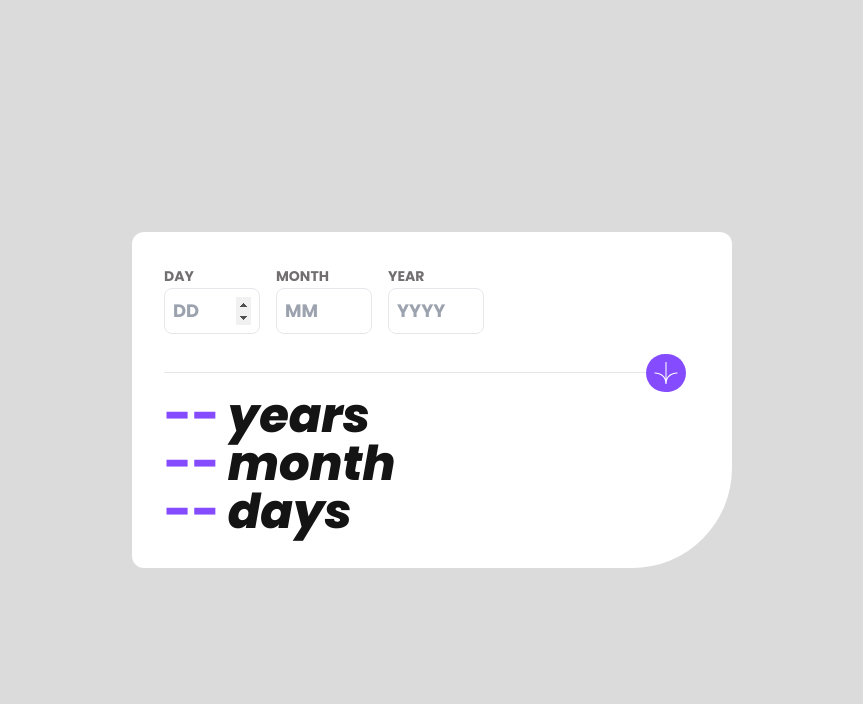
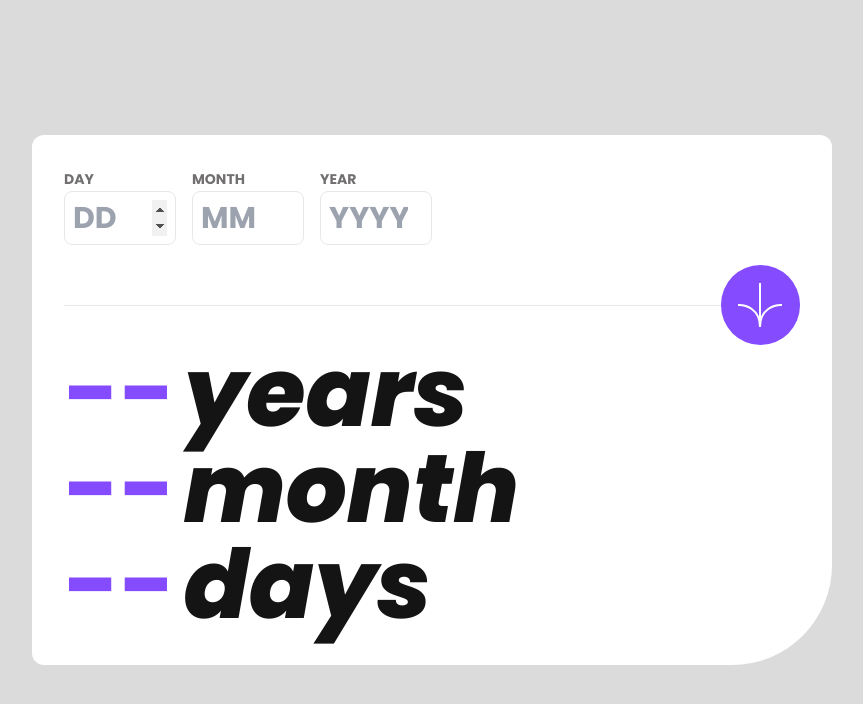
Before and after one commit to fares-sonar/AgeCalculator, a website: page index.html in a window 1280 px wide. Shown: the whole page, without its empty margins (208-1071 px from the left). Drawn offline with Linux system fonts and the light colour scheme.

Commit message:
make the size large

```diff
--- a/index.html
+++ b/index.html
@@ -11,45 +11,45 @@
 </head>
 <body>
   <main class="max-w-full h-[100vh] flex justify-center items-center bg-light_gray p-8">
-    <div class=" bg-white w-[600px] p-8 rounded-xl rounded-br-[100px]">
+    <div class=" bg-white w-[600px] md:w-[800px] p-8 rounded-xl rounded-br-[100px]">
       <form action="#">
         <div class="flex gap-4">
-          <div class="w-20 lg:w-24">
+          <div class="w-20 lg:w-28">
             <label class="text-sm font-bold text-smokey_gray" for="day">DAY</label>
-            <input itemid="day" class="p-2 w-full block border outline-none rounded-lg font-bold text-lg" type="number" id="day" placeholder="DD" minlength="1" maxlength="2" required>
+            <input itemid="day" class="p-2 w-full block border outline-none rounded-lg font-bold text-lg md:text-3xl" type="number" id="day" placeholder="DD" minlength="1" maxlength="2" required>
             <p class="text-[9px] mt-1"></p>
           </div>
-          <div class="w-20 lg:w-24">
+          <div class="w-20 lg:w-28">
             <label class="text-sm font-bold text-smokey_gray" for="month">MONTH</label>
-            <input id="month" class="p-2 w-full block border outline-none rounded-lg font-bold text-lg" type="number" id="month" placeholder="MM" minlength="1" maxlength="2" required>
+            <input id="month" class="p-2 w-full block border outline-none rounded-lg font-bold text-lg md:text-3xl" type="number" id="month" placeholder="MM" minlength="1" maxlength="2" required>
             <p class="text-[9px] mt-1"></p>
           </div>
-          <div class="w-20 lg:w-24">
+          <div class="w-20 lg:w-28">
             <label class="text-sm font-bold text-smokey_gray" for="year">YEAR</label>
-            <input itemid="year" class="p-2 w-full block border outline-none rounded-lg font-bold text-lg" type="number" id="year" placeholder="YYYY" minlength="4" maxlength="4" required>
+            <input itemid="year" class="p-2 w-full block border outline-none rounded-lg font-bold text-lg md:text-3xl" type="number" id="year" placeholder="YYYY" minlength="4" maxlength="4" required>
             <p class="text-[9px] mt-1"></p>
           </div>
         </div>
         <div class="flex items-center w-full mt-4 ">
           <hr class="w-[45%] lg:w-[90%]">
-          <button class="relative bg-purple hover:bg-off_black rounded-full w-10">
-            <img onclick="age()" class="text-sm p-2 " src="./assets/images/icon-arrow.svg" alt="icon-arrow">
+          <button class="flex justify-center items-center bg-purple hover:bg-off_black rounded-full w-8 md:w-20 h-8 md:h-20">
+            <img onclick="age()" class="p-2 " src="./assets/images/icon-arrow.svg" alt="icon-arrow">
           </button>
             <hr class="w-[45%] lg:w-0">
         </div>
       </form>
       <div>
         <div class="flex  gap-2 items-center">
-          <span id="output-year" class="text-purple text-5xl font-bold">--</span>
-          <p class="text-off_black italic font-extrabold text-5xl">years</p>
+          <span id="output-year" class="text-purple text-3xl md:text-8xl font-bold">--</span>
+          <p class="text-off_black italic font-extrabold text-3xl md:text-8xl">years</p>
         </div>
         <div class="flex gap-2 items-center">
-          <span id="output-month" class="text-purple text-5xl font-bold">--</span>
-          <p class="text-off_black italic font-extrabold text-5xl">month</p>
+          <span id="output-month" class="text-purple text-3xl md:text-8xl font-bold">--</span>
+          <p class="text-off_black italic font-extrabold text-3xl md:text-8xl">month</p>
         </div>
         <div class="flex gap-2 items-center">
-          <span id="output-day" class="text-purple text-5xl font-bold">--</span>
-          <p class="text-off_black italic font-extrabold text-5xl">days</p>
+          <span id="output-day" class="text-purple text-3xl md:text-8xl font-bold">--</span>
+          <p class="text-off_black italic font-extrabold text-3xl md:text-8xl">days</p>
         </div>
       </div>
     </div>
--- a/src/script.js
+++ b/src/script.js
@@ -3,7 +3,7 @@ const labels = document.querySelectorAll("label");
 const paragraphs = document.querySelectorAll("form p");
 const span = document.querySelectorAll("span");
 
-function age(e) {
+function age() {
   const day = document.getElementById("day").value;
   const month = document.getElementById("month").value;
   const year = document.getElementById("year").value;
```
Also changed, not shown: dist/output.css.
